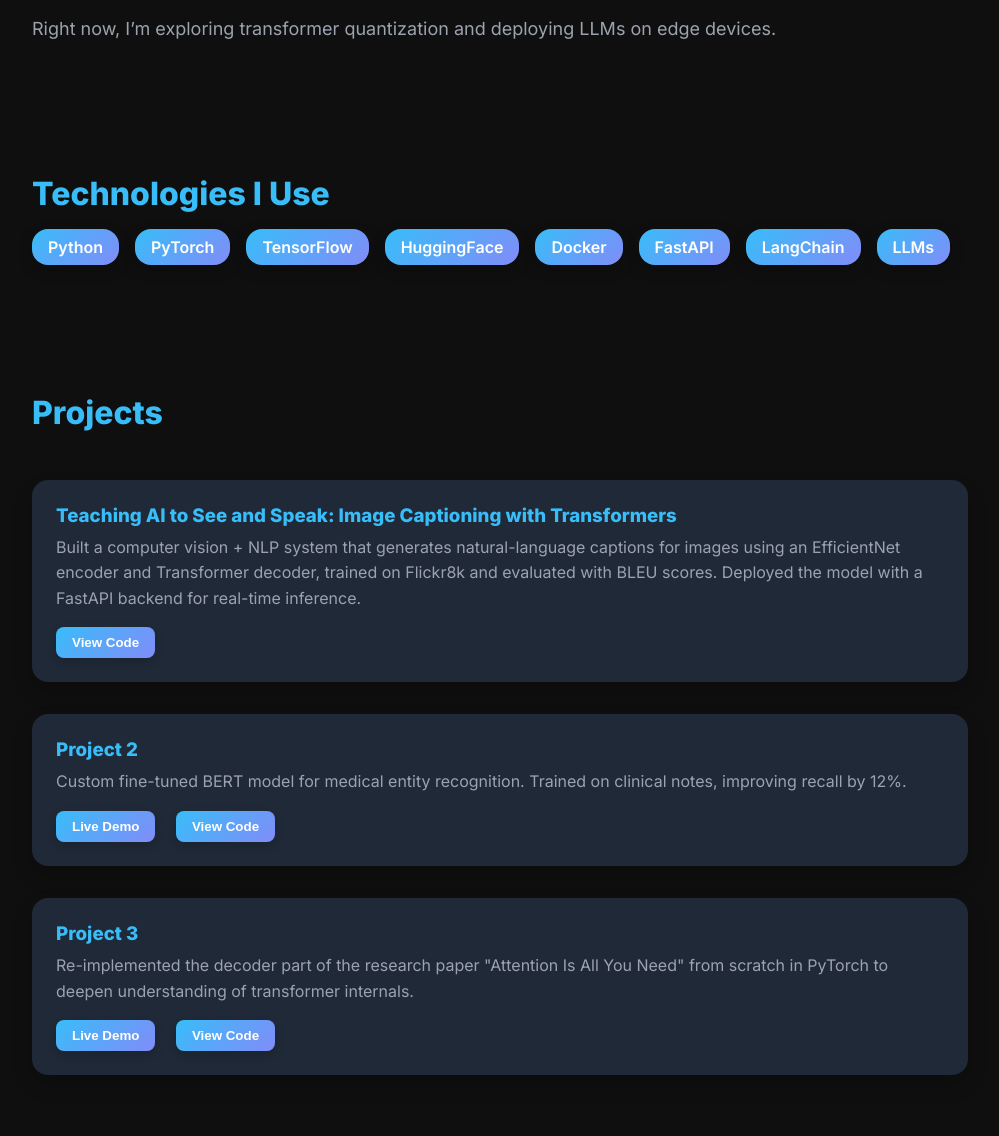
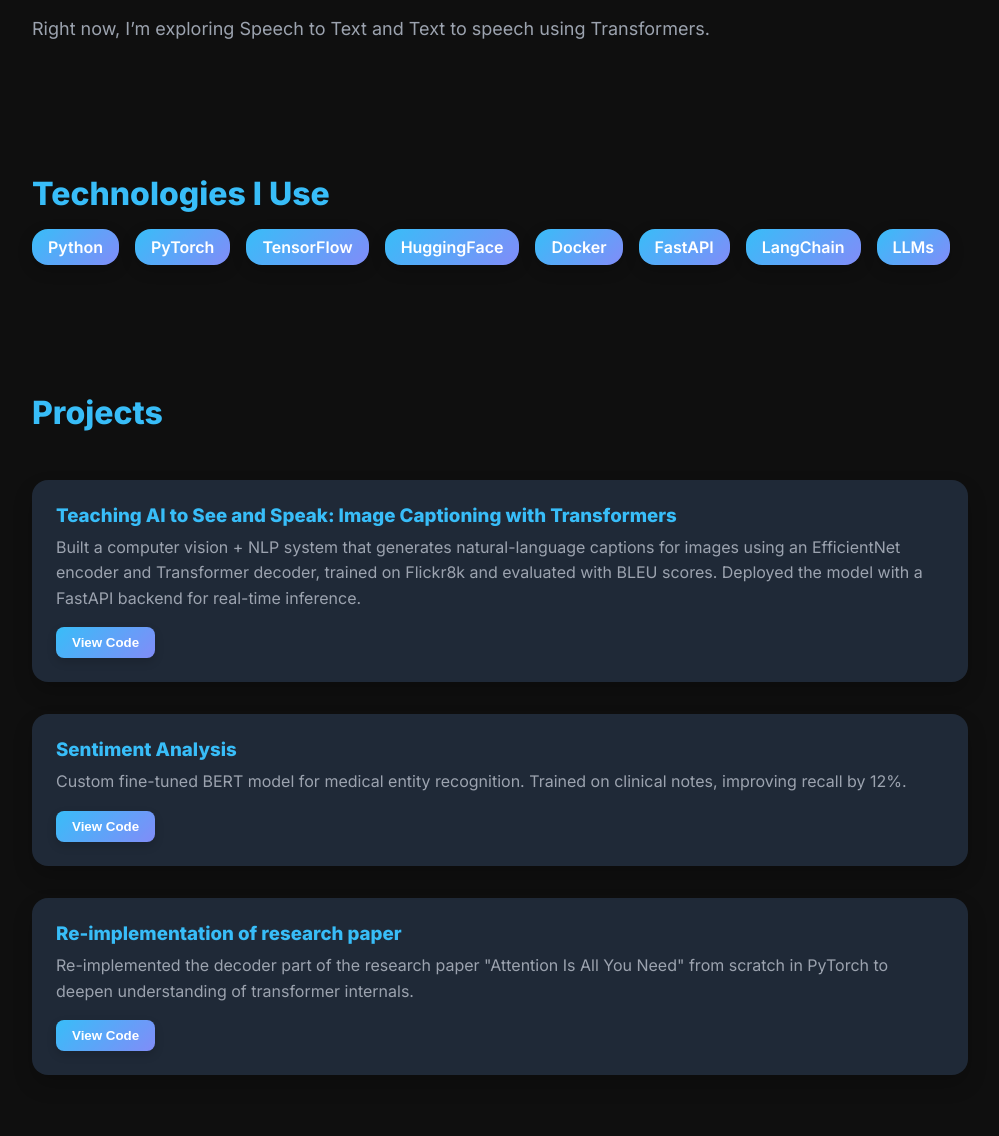
Before and after one commit to pranavpc200/pranavpc200.github.io, a plain HTML site: page index.html in a window 1280 px wide. Shown: the part 644-1780 px from the top of the page, without its empty margins (140-1139 px from the left). Drawn offline with nearby package versions, Linux system fonts and the light colour scheme.

Commit message:
Initial commit

```diff
--- a/index.html
+++ b/index.html
@@ -28,7 +28,7 @@
   <section class="now">
     <h2>Now</h2>
     <p>
-      Right now, I’m exploring transformer quantization and deploying LLMs on edge devices.
+      Right now, I’m exploring Speech to Text and Text to speech using Transformers.
     </p>
   </section>
 
@@ -57,18 +57,16 @@
       </div>
     </div>
     <div class="project">
-      <h3>Project 2</h3>
+      <h3>Sentiment Analysis</h3>
       <p>Custom fine-tuned BERT model for medical entity recognition. Trained on clinical notes, improving recall by 12%.</p>
       <div class="project-buttons">
-  <a href="https://example.com/demo2" target="_blank"><button>Live Demo</button></a>
-  <a href="https://github.com/example/project2" target="_blank"><button>View Code</button></a>
+  <a href="https://github.com/pranavpc200/sentiment-analysis" target="_blank"><button>View Code</button></a>
       </div>
     </div>
     <div class="project">
-      <h3>Project 3</h3>
+      <h3>Re-implementation of research paper</h3>
       <p>Re-implemented the decoder part of the research paper "Attention Is All You Need" from scratch in PyTorch to deepen understanding of transformer internals.</p>
       <div class="project-buttons">
-  <a href="https://example.com/demo3" target="_blank"><button>Live Demo</button></a>
   <a href="https://github.com/pranavpc200/decoder_transformer" target="_blank"><button>View Code</button></a>
       </div>
     </div>
@@ -80,7 +78,7 @@
         <h3>Data Scientist – Chisquare Labs</h3>
         <p>Developed a Retrieval-Augmented Generation (RAG) pipeline on medical data using BioBERT + ChromaDB, and deployed it with FastAPI for real-time QA.</p>
         <div class="project-buttons">
-          <a href="https://example.com/certificate" target="_blank"><button>Certificate</button></a>
+          <a href="https://drive.google.com/drive/folders/1GwSaMOnbZukz2B-k0_1tNHMTiHFDqWa_" target="_blank"><button>Certificate</button></a>
           <a href="https://chisquarelabs.com/" target="_blank"><button>Company Site</button></a>
         </div>
       </div>
```
